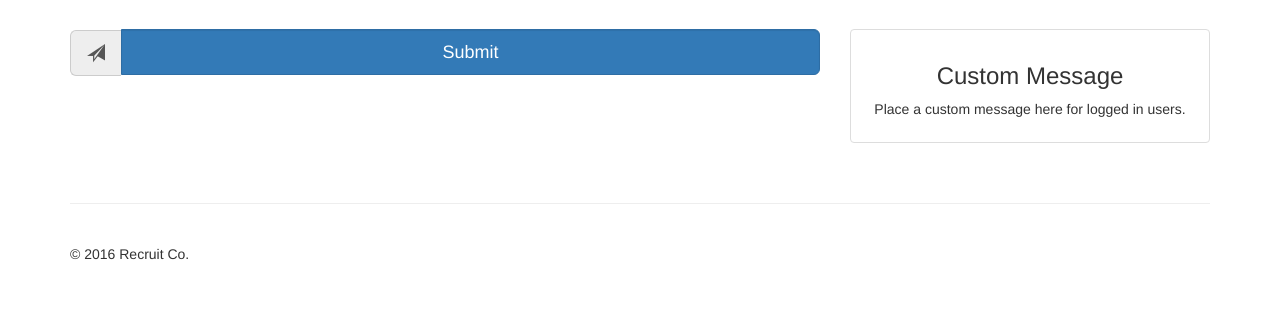
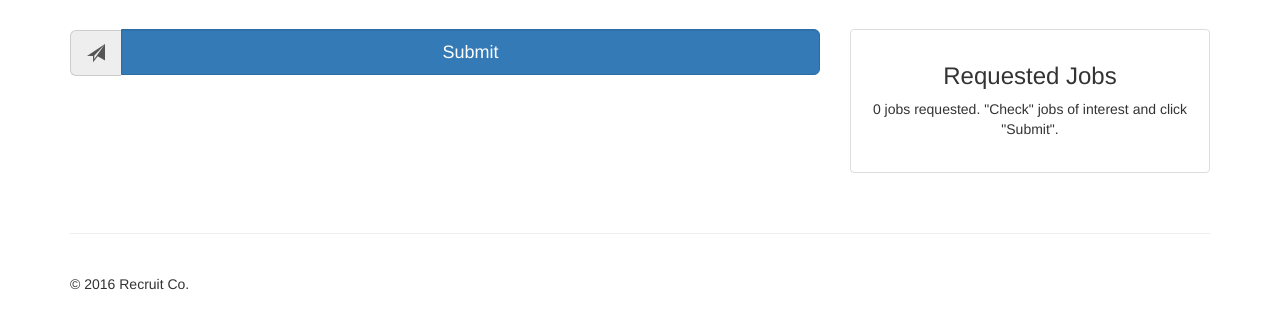
Before and after one commit to cassac/recruit, a Django app: page /jobs/ in a window 1280 px wide. Shown: the part 51-380 px from the top of the page. Run offline with Django 3.2, Linux system fonts and the light colour scheme; the visitor is signed in with stand-in values (Sample User, id 1); data that the repository does not hold is empty; some libraries are stand-ins or nearby versions.

Commit message:
adds requested jobs to candidate sidebar

```diff
--- a/jobs/templates/jobs/jobs.html
+++ b/jobs/templates/jobs/jobs.html
@@ -60,8 +60,19 @@
 	    <div class="thumbnail text-center">
 	      <div class="caption">
 		    {% if user.is_authenticated %}
-		        <h3>Custom Message</h3>
-		        <p>Place a custom message here for logged in users.</p>
+		        <h3>Requested Jobs</h3>
+				<ul class="list-group">
+		        {% for ir in user.candidate.requested_jobs.all|slice:'4' %}
+					<li class="list-group-item">{{ ir.job.title }} {{ ir.job.employer.name_english }}</li>
+				{% empty %}
+					<p>0 jobs requested. "Check" jobs of interest and click "Submit".</p>
+				{% endfor %}
+				</ul>
+				{% if user.candidate.requested_jobs.count > 0 and user.candidate.requested_jobs.count > 4 %}
+					<a href="{% url 'interviews' %}" class="btn btn-primary">
+						All Requested Jobs
+					</a>
+				{% endif %}
 	        {% else %}
 			    <span class='glyphicon glyphicon-envelope'></span>
 		        <h3>Job Offers Waiting</h3>
```
